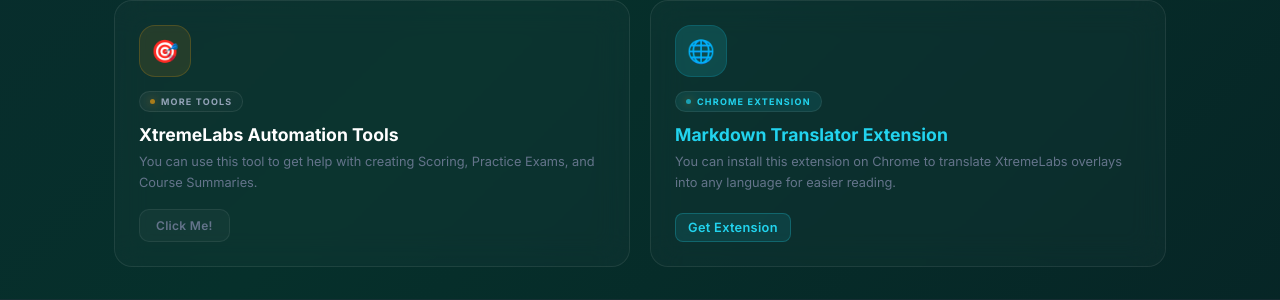
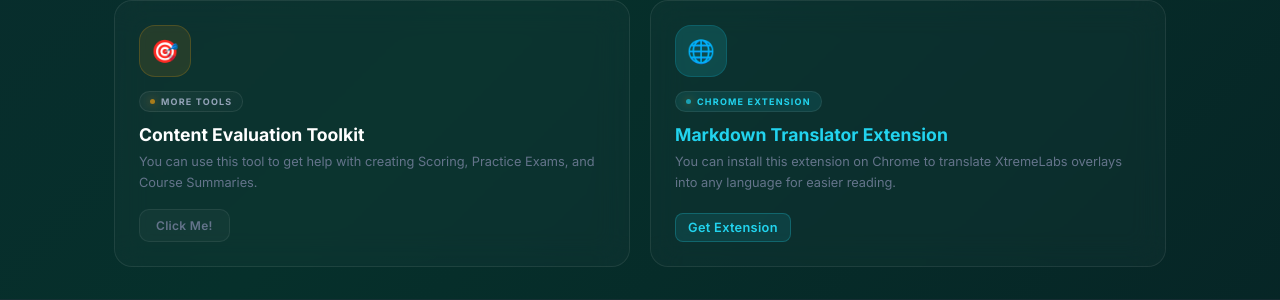
Before and after one commit to M-Ahsan786/XtremeLabs-Tools, a Flask app: page / in a window 1280 px wide. Shown: the part 986-1286 px from the top of the page. Run offline with Flask 3, Linux system fonts and the light colour scheme.

Commit message:
Update index.html

```diff
--- a/templates/index.html
+++ b/templates/index.html
@@ -1179,7 +1179,7 @@
                 class="card card-sm anim-up anim-d7">
                 <div class="card-icon icon-amber">🎯</div>
                 <span class="badge"><span class="dot"></span>More Tools</span>
-                <h2 class="card-title t-amber">XtremeLabs Automation Tools</h2>
+                <h2 class="card-title t-amber">Content Evaluation Toolkit</h2>
                 <p class="card-desc">You can use this tool to get help with creating Scoring, Practice Exams, and Course
                     Summaries.</p>
                 <div class="cta cta-muted">Click Me!</div>
```
